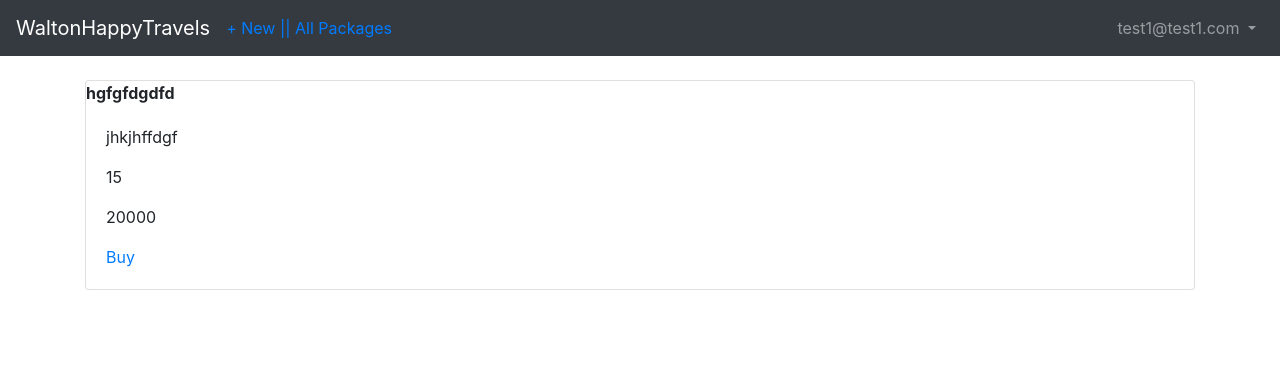
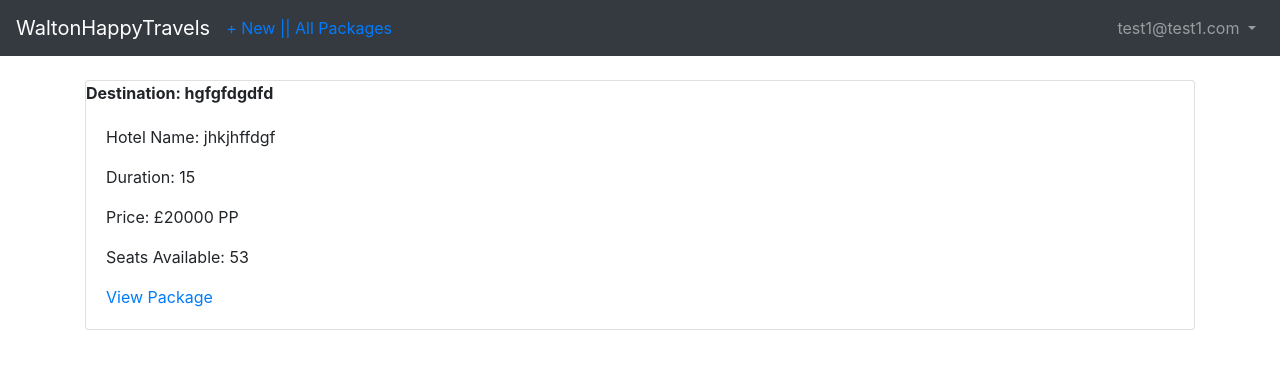
Before and after one commit to Marcleese1/Walton-Happy-Travels, a Django app: page /packages/ in a window 1280 px wide. Shown: the top 369 px of the page. Run offline with Django 3.2, Linux system fonts and the light colour scheme; a user stored in the database is signed in; data comes from the database, SQL or seed files in the repository; both versions use the stored data as it was after the commit; some libraries are stand-ins or nearby versions.

```diff
--- a/bookings/views.py
+++ b/bookings/views.py
@@ -2,7 +2,6 @@ from django.views.generic import TemplateView
 from users.models import Customer
 from users.views import CustomerChangeFormAdmin
 from django.shortcuts import render, redirect
-from .forms import EditForm
 
 
 class HomePageView(TemplateView):
@@ -25,3 +24,6 @@ def edit(request):
     else:
         form = CustomerChangeFormAdmin()
     return render(request, 'editdetails.html', {'form':form})
+
+
+#def ViewPreviousBookings(request, id):
--- a/packages/models.py
+++ b/packages/models.py
@@ -6,3 +6,4 @@ class Packages(models.Model):
     hotelName = models.CharField(max_length=100)
     duration = models.CharField(max_length=100)
     price = models.IntegerField()
+    Quantity = models.IntegerField(default="53")
--- a/packages/views.py
+++ b/packages/views.py
@@ -28,10 +28,10 @@ stripe.api_key = settings.STRIPE_SECRET_KEY
 
 def checkout(request):
     new_booking = Bookings(
-        bookingDate=request.session['bookingDate'],
-        bookingType=request.session['bookingType'],
-        bookingPayment=request.session['bookingPayment'],
-        bookingDeposit=request.session['bookingDeposit']
+        bookingDate="",
+        bookingType="",
+        bookingDeposit="",
+        Quantity="",
     )
     if request.method == "POST":
         token = request.POST.get("stripeToken")
--- a/templates/base.html
+++ b/templates/base.html
@@ -13,9 +13,11 @@
   <body>
       <nav class="navbar navbar-expand-md navbar-dark bg-dark mb-4">
     <a class="navbar-brand" href="{% url 'home' %}">WaltonHappyTravels</a>
+    {% if user.is_staff %}
     <ul class="navbar-nav mr-auto">
     <li class="nav-item"><a href="{% url 'package_new' %}">+ New |</a></li>
     </ul>
+    {% endif %}
     <ul class="navbar-nav mr-auto">
       <li class="nav-item"><a href="{% url 'viewpackages' %}">| All Packages</a></li>
     </ul>
--- a/templates/viewpackages.html
+++ b/templates/viewpackages.html
@@ -6,16 +6,17 @@
 {% block content %}
   {% for post in object_list %}
     <div class="card">
-     <span class="font-weight-bold">{{ post.destination }}</span>
+     <span class="font-weight-bold">{{ "Destination: " }}{{ post.destination }}</span>
       <div class="card-body">
-      <p>{{ post.hotelName }}</p>
-      <p>{{ post.duration }}</p>
-      <p>{{ post.price }}</p>
-        {% if user.is_authenticated %}
-        <a href="{% url 'payment' %}">Buy</a>
-        {% else %}
-            <a href="{% url 'login' %}">Buy</a>
-        {% endif %}
+      <p>{{ "Hotel Name: " }}{{ post.hotelName }}</p>
+      <p>{{ "Duration: " }}{{ post.duration }}</p>
+      <p>{{ "Price: £" }}{{ post.price }}{{ " PP" }}</p>
+      <p>{{ "Seats Available: " }}{{post.Quantity }}</p>
+         {% if user.is_authenticated %}
+        <a href="{% url 'payment' %}">View Package</a>
+         {% else %}
+        <a href="{% url 'login' %}">Buy</a>
+         {% endif %}
       </div>
     </div>
     <br />
--- a/users/admin.py
+++ b/users/admin.py
@@ -17,12 +17,13 @@ class CustomUserAdmin(UserAdmin):
         ('Personal info',
          {'fields': ('first_name', 'last_name', 'Address_Line_1', 'Address_Line_2', 'town', 'postCode', 'PhoneNumber')}),
         ('Permissions',
-         {'fields': ('is_staff', 'is_superuser', 'groups', 'user_permissions')}),
+         {'fields': ('is_staff', 'is_superuser','is_active', 'groups', 'user_permissions')}),
     )
     add_fieldsets = (
         (None, {
             'classes': ('wide',),
-            'fields': ('email', 'password1', 'password2', 'is_staff', 'Address_Line_1', 'Address_Line_2', 'town', 'postCode',
+            'fields': ('email', 'password1', 'password2', 'is_staff', 'is_active', 'Address_Line_1', 'Address_Line_2',
+                       'town', 'postCode',
                        'PhoneNumber', 'homePhone')}
          ),
     )
```
Also changed, not shown: users/forms.py (+1 -6 lines), db.sqlite3.
